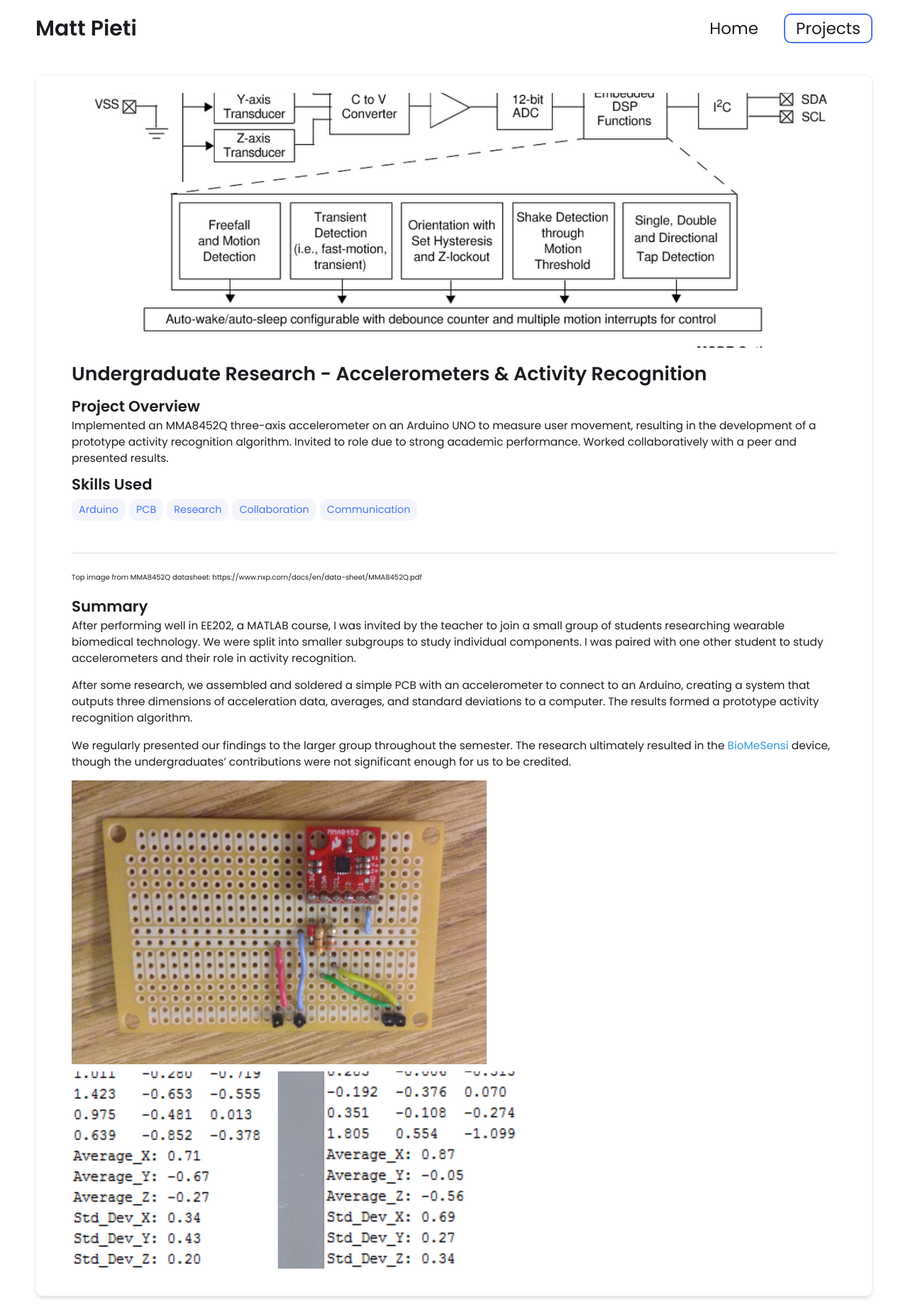
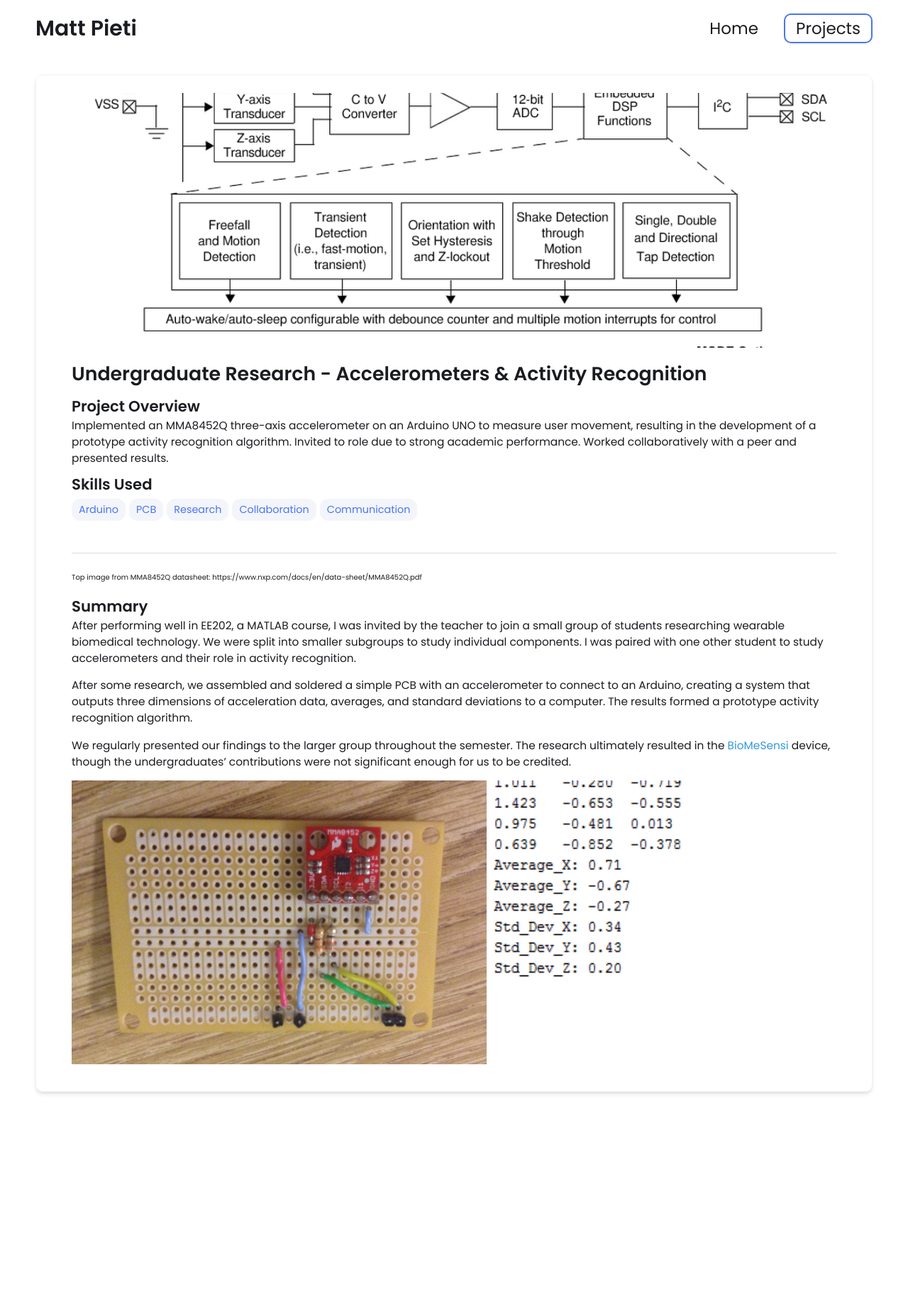
Before and after one commit to MattPieti/MattPieti.github.io, a Jekyll site: the page built from _projects/3accelerometer/index.md, in a window 1280 px wide. Shown: the whole page at 71% size. Built offline with Jekyll 4.4.1, drawn with Linux system fonts in a browser that asks for light colours; after the commit the page ends 1564 px from its top, so only the background shows below that.

Commit message:
Update index.md

```diff
--- a/_projects/3accelerometer/index.md
+++ b/_projects/3accelerometer/index.md
@@ -30,6 +30,6 @@
 
 We regularly presented our findings to the larger group throughout the semester. The research ultimately resulted in the [BioMeSensi](https://dl.acm.org/doi/10.1145/2737095.2742920) device, though the undergraduates' contributions were not significant enough for us to be credited.
 
-{% include image-gallery.html images="accelpcb2.JPG, acceldata2.PNG" height="400" %}
+{% include image-gallery.html images="accelpcb2.JPG, acceldata3.PNG" height="400" %}
 
 <br>
```
